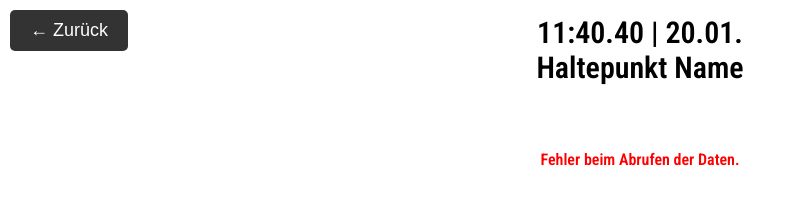
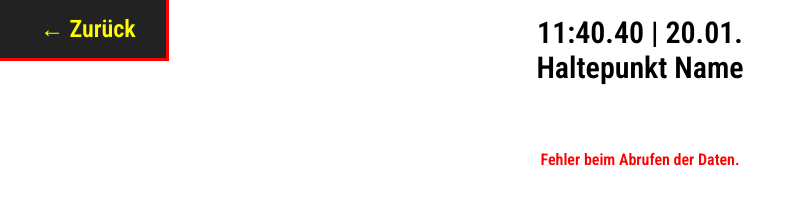
Before and after one commit to masterries/WL_API_HP, a plain HTML site: page monitor.html in a window 1280 px wide. Shown: the whole page, without its empty margins (0-806 px from the left). Drawn offline with Linux system fonts and the light colour scheme; no server answers.

Commit message:
adding new button

```diff
--- a/monitor.html
+++ b/monitor.html
@@ -25,19 +25,23 @@
         }
         .back-button {
             position: fixed;
-            top: 10px;
-            left: 10px;
-            padding: 10px 20px;
-            font-size: 18px;
-            background-color: #333;
-            color: white;
+            top: 0;
+            left: 0;
+            padding: 15px 30px;
+            font-size: 24px;
+            font-family: 'Roboto Condensed', sans-serif;
+            background-color: black;
+            color: yellow;
             border: none;
-            border-radius: 5px;
+            border-right: 3px solid red;
+            border-bottom: 3px solid red;
             cursor: pointer;
             z-index: 1000;
+            transition: all 0.3s ease;
         }
         .back-button:hover {
-            background-color: #555;
+            background-color: #222;
+            padding-left: 40px;
         }
         .standard-text {
             font-size: 15px;
```
